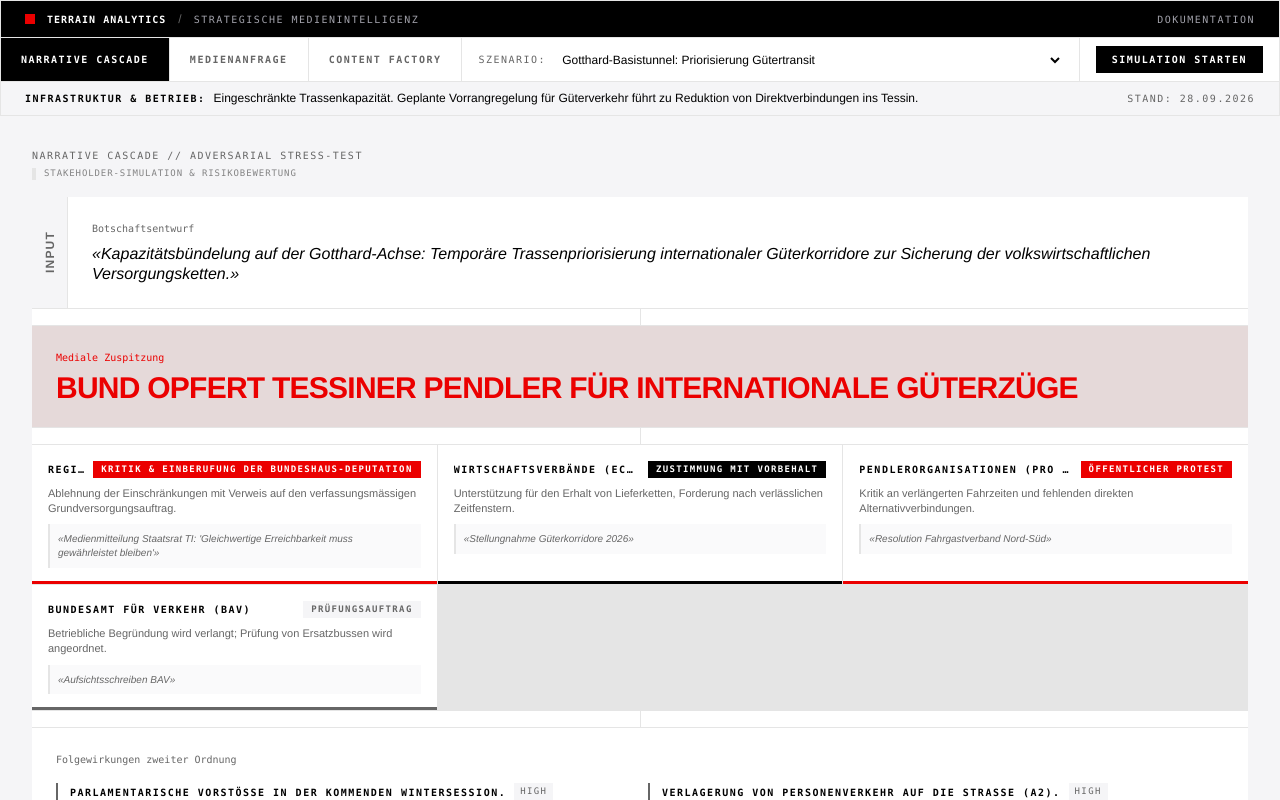
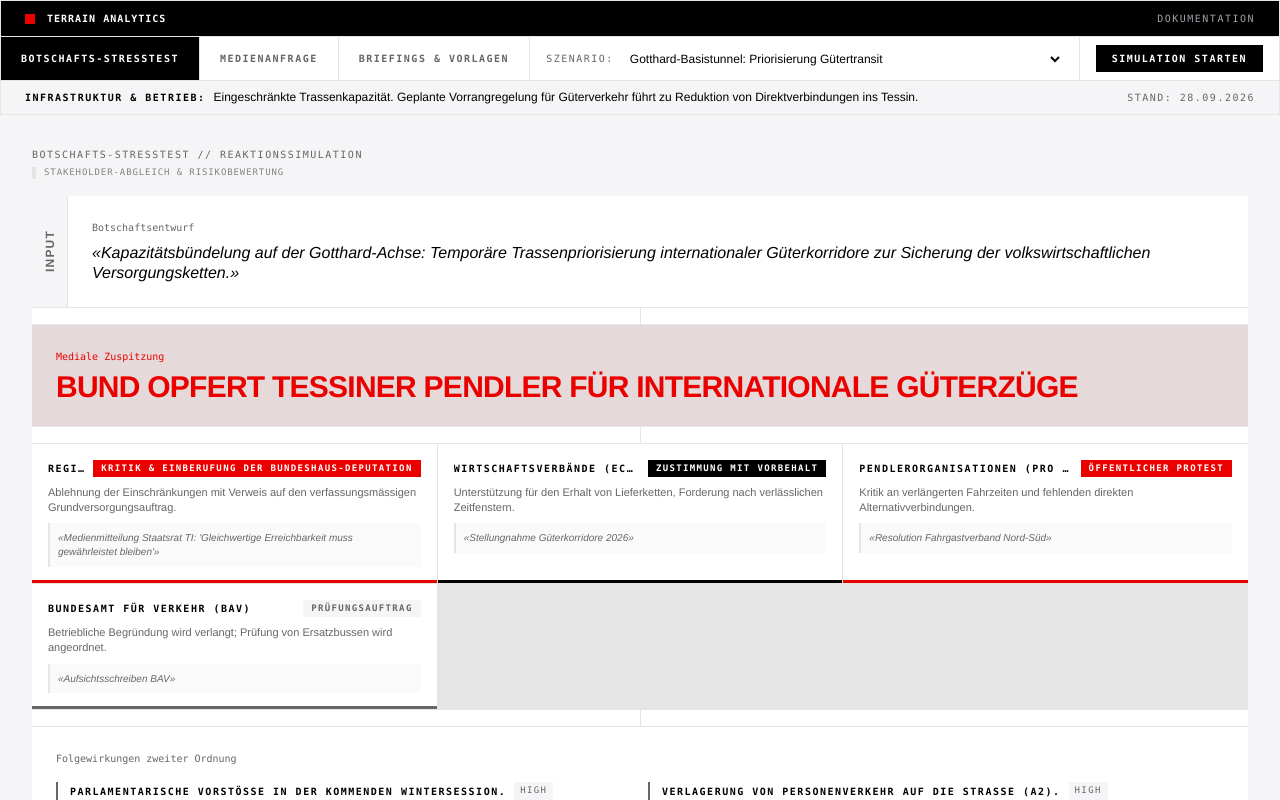
Before and after one commit to Flx-xlF/strategic-analysis-app-case-study, a React (Vite) app: page / in a window 1280 px wide. Shown: the top 800 px of the page. Built offline with nearby package versions, Linux system fonts and the light colour scheme.

Commit message:
style: remove subtitle from header and replace English buzzwords with grounded German terminology

```diff
--- a/src/components/cascade/NarrativeCascadeView.tsx
+++ b/src/components/cascade/NarrativeCascadeView.tsx
@@ -26,8 +26,8 @@ export const NarrativeCascadeView: React.FC<Props> = ({
   return (
     <div className="space-y-4">
       <DataPlateSignage
-        label="NARRATIVE CASCADE // ADVERSARIAL STRESS-TEST"
-        metadata="STAKEHOLDER-SIMULATION & RISIKOBEWERTUNG"
+        label="BOTSCHAFTS-STRESSTEST // REAKTIONSSIMULATION"
+        metadata="STAKEHOLDER-ABGLEICH & RISIKOBEWERTUNG"
       />
 
       <div className="flex flex-col bg-sbb-aluminum gap-[1px]">
--- a/src/components/common/CommandHeader.tsx
+++ b/src/components/common/CommandHeader.tsx
@@ -31,10 +31,6 @@ export const CommandHeader: React.FC<Props> = ({
           <span className="type-ui font-bold text-white tracking-widest">
             TERRAIN ANALYTICS
           </span>
-          <span className="text-sbb-stone text-xs">/</span>
-          <span className="type-mono text-[10px] text-zinc-400">
-            STRATEGISCHE MEDIENINTELLIGENZ
-          </span>
         </div>
 
         <div className="flex items-center gap-4 type-mono text-[10px] text-zinc-400">
@@ -61,7 +57,7 @@ export const CommandHeader: React.FC<Props> = ({
                 : 'bg-white text-sbb-stone hover:bg-sbb-cloud'
             }`}
           >
-            NARRATIVE CASCADE
+            BOTSCHAFTS-STRESSTEST
           </button>
 
           <button
@@ -83,7 +79,7 @@ export const CommandHeader: React.FC<Props> = ({
                 : 'bg-white text-sbb-stone hover:bg-sbb-cloud'
             }`}
           >
-            CONTENT FACTORY
+            BRIEFINGS & VORLAGEN
           </button>
         </div>
 
--- a/src/components/trending/TrendingFactoryView.tsx
+++ b/src/components/trending/TrendingFactoryView.tsx
@@ -30,7 +30,7 @@ export const TrendingFactoryView: React.FC<Props> = ({
   return (
     <div className="space-y-4">
       <DataPlateSignage
-        label="CONTENT FACTORY // STRATEGISCHE NARRATIVE & BLUEPRINTS"
+        label="BRIEFINGS & VORLAGEN // THEMEN-NARRATIVE"
         metadata={`AKTIVES NARRATIV: ${activeCard.topic}`}
       />
 
```
Also changed, not shown: index.html (+1 -1 lines).
